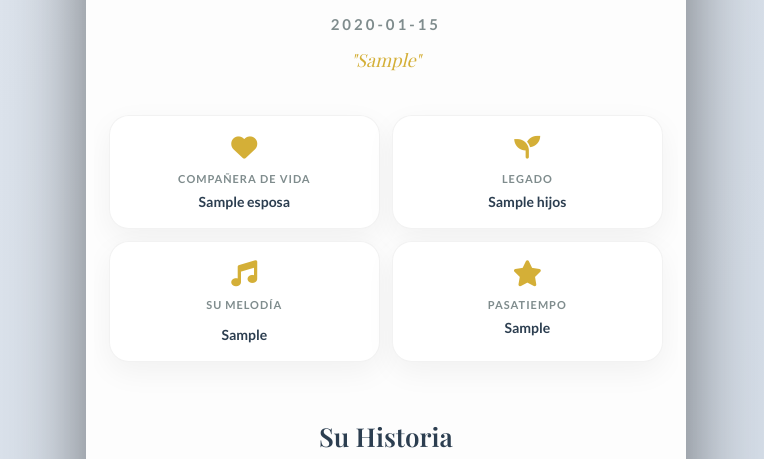
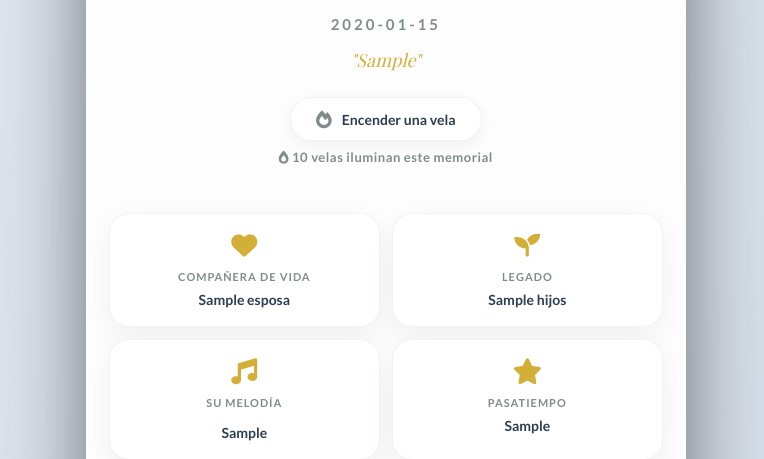
Before and after one commit to robinsongalvis/J-R-06-Legados, a FastAPI app: template templates/perfil.html in a window 1280 px wide. Shown: the part 481-940 px from the top of the page, without its empty margins (268-1032 px from the left). Run offline with FastAPI, Linux system fonts and the light colour scheme; the template is opened without the code that fills it: most values are stand-ins (such as "Sample title", 1, 10 or a date in 2020); grey boxes marked "Sample" are stand-in pictures; some web fonts are replaced.

Commit message:
Agregada función de Vela Virtual con contador interactivo

```diff
--- a/main.py
+++ b/main.py
@@ -323,7 +323,22 @@ def eliminar_momento(momento_id: int, db: Session = Depends(get_db)):
     db.commit()
     return {"mensaje": "Momento eliminado"}
 
-# --- NUEVA FUNCIÓN: RECUPERACIÓN DE CONTRASEÑA (PIN) ---
+# --- RUTA PARA ENCENDER LA VELA VIRTUAL ---
+@app.post("/api/encender_vela/{identificador}")
+def encender_vela(identificador: str, db: Session = Depends(get_db)):
+    perfil = db.query(database.PerfilDifunto).filter(database.PerfilDifunto.identificador == identificador).first()
+    if not perfil:
+        raise HTTPException(status_code=404, detail="Perfil no encontrado")
+
+    if perfil.velas is None:
+        perfil.velas = 0
+
+    perfil.velas += 1
+    db.commit()
+
+    return {"velas": perfil.velas}
+
+# --- RECUPERACIÓN DE CONTRASEÑA (PIN) ---
 class PinUpdate(BaseModel):
     nuevo_pin: str
 
@@ -369,18 +384,18 @@ def ver_perfil(request: Request, identificador: str, db: Session = Depends(get_d
     mensajes_feed = [{"id": m.id, "autor": m.autor, "texto": m.texto, "fecha": m.fecha_creacion.strftime("%d/%m/%Y"), "likes": m.likes} for m in reversed(perfil.mensajes)]
     momentos_feed = [{"id": m.id, "anio": m.anio, "titulo": m.titulo, "descripcion": m.descripcion} for m in perfil.momentos]
 
-    # AGREGAMOS LAS VARIABLES QUE LE DICEN A HTML SI ES VIDEO O IMAGEN
     es_video_perfil = perfil.foto_perfil.endswith('.mp4') or perfil.foto_perfil.endswith('.mov') or perfil.foto_perfil.endswith('.webm')
     es_video_portada = perfil.foto_portada.endswith('.mp4') or perfil.foto_portada.endswith('.mov') or perfil.foto_portada.endswith('.webm')
 
     datos_diccionario = {
         "identificador": perfil.identificador, "nombre": perfil.nombre, "fechas": perfil.fechas,
         "biografia": perfil.biografia, "foto_perfil": perfil.foto_perfil, "foto_portada": perfil.foto_portada,
-        "es_video_perfil": es_video_perfil, "es_video_portada": es_video_portada, # Nuevas banderas
+        "es_video_perfil": es_video_perfil, "es_video_portada": es_video_portada,
         "visitas": perfil.visitas, "ultima_visita": perfil.ultima_visita.strftime("%d/%m/%Y"),
         "en_memoria_de": perfil.en_memoria_de, "esposa": perfil.esposa, "hijos": perfil.hijos,
         "cancion_favorita": perfil.cancion_favorita, "juego_favorito": perfil.juego_favorito,
-        "fotos": fotos_feed, "mensajes": mensajes_feed, "momentos": momentos_feed
+        "fotos": fotos_feed, "mensajes": mensajes_feed, "momentos": momentos_feed,
+        "velas": perfil.velas or 0 # <--- AHORA EL PERFIL SABE CUÁNTAS VELAS TIENE
     }
 
     pagina_html = templates.TemplateResponse("perfil.html", {"request": request, **datos_diccionario})
--- a/templates/perfil.html
+++ b/templates/perfil.html
@@ -140,6 +140,24 @@
         .name { font-family: 'Playfair Display', serif; font-size: 32px; margin: 10px 0 5px; font-weight: 600; color: var(--text-main); word-wrap: break-word;}
         .dates { font-size: 15px; color: var(--text-light); letter-spacing: 3px; text-transform: uppercase; font-weight: bold;}
         .memory-of { font-family: 'Playfair Display', serif; font-style: italic; color: var(--accent); margin-top: 10px; font-size: 18px; word-wrap: break-word;}
+
+        /* ==========================================
+           🕯️ NUEVO: ESTILOS PARA LA VELA VIRTUAL
+           ========================================== */
+        .candle-container { margin: 25px auto 10px; display: flex; flex-direction: column; align-items: center; justify-content: center; }
+        .btn-candle { background: var(--card-bg); border: 1px solid var(--border-soft); color: var(--text-main); padding: 12px 25px; border-radius: 30px; font-family: 'Lato', sans-serif; font-weight: bold; font-size: 14px; cursor: pointer; display: flex; align-items: center; gap: 10px; box-shadow: 0 5px 15px var(--border-soft); transition: all 0.3s ease; }
+        .btn-candle:hover { transform: translateY(-3px); box-shadow: 0 8px 20px rgba(212, 175, 55, 0.2); border-color: rgba(212, 175, 55, 0.3); }
+        .btn-candle.lit { background: rgba(212, 175, 55, 0.1); border-color: var(--accent); cursor: default; transform: none; box-shadow: 0 0 20px rgba(212, 175, 55, 0.2); }
+
+        .candle-icon { font-size: 18px; color: var(--text-light); transition: 0.3s; }
+        .btn-candle.lit .candle-icon { color: #f39c12; text-shadow: 0 0 10px #f1c40f, 0 0 20px #e67e22; animation: flicker 2s infinite alternate; }
+
+        .candle-count-text { margin-top: 8px; font-size: 13px; color: var(--text-light); font-weight: bold; letter-spacing: 0.5px; }
+
+        @keyframes flicker {
+            0%, 100% { opacity: 1; transform: scale(1); }
+            50% { opacity: 0.8; transform: scale(1.05); }
+        }
 
         /* ==========================================
            TARJETAS DE INFORMACIÓN (GRID)
@@ -390,6 +408,17 @@
             {% if en_memoria_de %}<p class="memory-of">"{{ en_memoria_de }}"</p>{% endif %}
         </div>
 
+        <div class="candle-container" data-aos="fade-up" data-aos-delay="250">
+            <button id="btnEncenderVela" class="btn-candle" onclick="encenderVela()">
+                <i class="fas fa-fire candle-icon"></i>
+                <span id="textoVela">Encender una vela</span>
+            </button>
+            <p class="candle-count-text">
+                <i class="fas fa-burn text-yellow-500 mr-1"></i>
+                <span id="contadorVelas">{{ velas }}</span> velas iluminan este memorial
+            </p>
+        </div>
+
         <div class="cards-container">
             {% if esposa %}<div class="info-card" data-aos="fade-up" data-aos-delay="100"><i class="fas fa-heart"></i><strong>Compañera de vida</strong><span>{{ esposa }}</span></div>{% endif %}
             {% if hijos %}<div class="info-card" data-aos="fade-up" data-aos-delay="200"><i class="fas fa-seedling"></i><strong>Legado</strong><span>{{ hijos }}</span></div>{% endif %}
@@ -509,6 +538,58 @@
         const CANCION_RAW = "{{ cancion_favorita }}";
 
         // =====================================
+        // 🕯️ LÓGICA DE VELA VIRTUAL
+        // =====================================
+        document.addEventListener('DOMContentLoaded', () => {
+            const btnVela = document.getElementById('btnEncenderVela');
+            const textoVela = document.getElementById('textoVela');
+
+            // Verificamos si este celular ya encendió una vela para este difunto
+            if (localStorage.getItem('vela_' + ID_PERFIL) === 'encendida') {
+                btnVela.classList.add('lit');
+                textoVela.innerText = "Vela encendida";
+            }
+        });
+
+        function encenderVela() {
+            const btnVela = document.getElementById('btnEncenderVela');
+            const textoVela = document.getElementById('textoVela');
+            const contadorVelas = document.getElementById('contadorVelas');
+
+            // Si ya la encendió, no hacemos nada
+            if (localStorage.getItem('vela_' + ID_PERFIL) === 'encendida') {
+                return;
+            }
+
+            // Cambiamos el diseño a "Encendida" inmediatamente para que se sienta rápido
+            btnVela.classList.add('lit');
+            textoVela.innerText = "Vela encendida";
+
+            // Sumamos 1 al contador visual temporalmente
+            let totalActual = parseInt(contadorVelas.innerText);
+            contadorVelas.innerText = totalActual + 1;
+
+            // Guardamos el recuerdo en el celular
+            localStorage.setItem('vela_' + ID_PERFIL, 'encendida');
+
+            // Si el teléfono tiene vibración, hacemos que palpite suavemente
+            if (navigator.vibrate) navigator.vibrate([30, 50, 30]);
+
+            // Le avisamos al servidor silenciosamente
+            fetch(`/api/encender_vela/${ID_PERFIL}`, {
+                method: 'POST'
+            })
+            .then(res => res.json())
+            .then(data => {
+                // Confirmamos con el dato real de la base de datos
+                contadorVelas.innerText = data.velas;
+            })
+            .catch(err => {
+                console.error("Error encendiendo vela", err);
+            });
+        }
+
+        // =====================================
         // MAGIA DEL TEMA OSCURO / CLARO
         // =====================================
         const temaGuardado = localStorage.getItem('theme_' + ID_PERFIL);
@@ -544,7 +625,6 @@
             document.body.classList.add('intro-finished');
             actualizarIconoYBarra();
         }, 4000);
-
 
         // =====================================
         // REPRODUCTOR DE YOUTUBE
@@ -870,10 +950,9 @@
         function guardarEdicion() { let datos = { identificador: ID_PERFIL, nombre: document.getElementById('e_nombre').value, fechas: document.getElementById('e_fechas').value, en_memoria_de: document.getElementById('e_memoria').value, esposa: document.getElementById('e_esposa').value, hijos: document.getElementById('e_hijos').value, cancion_favorita: document.getElementById('e_cancion').value, juego_favorito: document.getElementById('e_juego').value, biografia: document.getElementById('e_bio').value }; fetch(`/editar_perfil/${ID_PERFIL}`, { method: 'PUT', headers: { 'Content-Type': 'application/json' }, body: JSON.stringify(datos) }).then(() => window.location.reload()); }
     </script>
     <script>
-  window.onload = function() {
-    // Hace un pequeñísimo scroll imperceptible para "despertar" el scroll del navegador
-    window.scrollBy(0, 1);
-  };
-</script>
+      window.onload = function() {
+        window.scrollBy(0, 1);
+      };
+    </script>
 </body>
 </html>
```
Also changed, not shown: database.py (+15 -1 lines).
